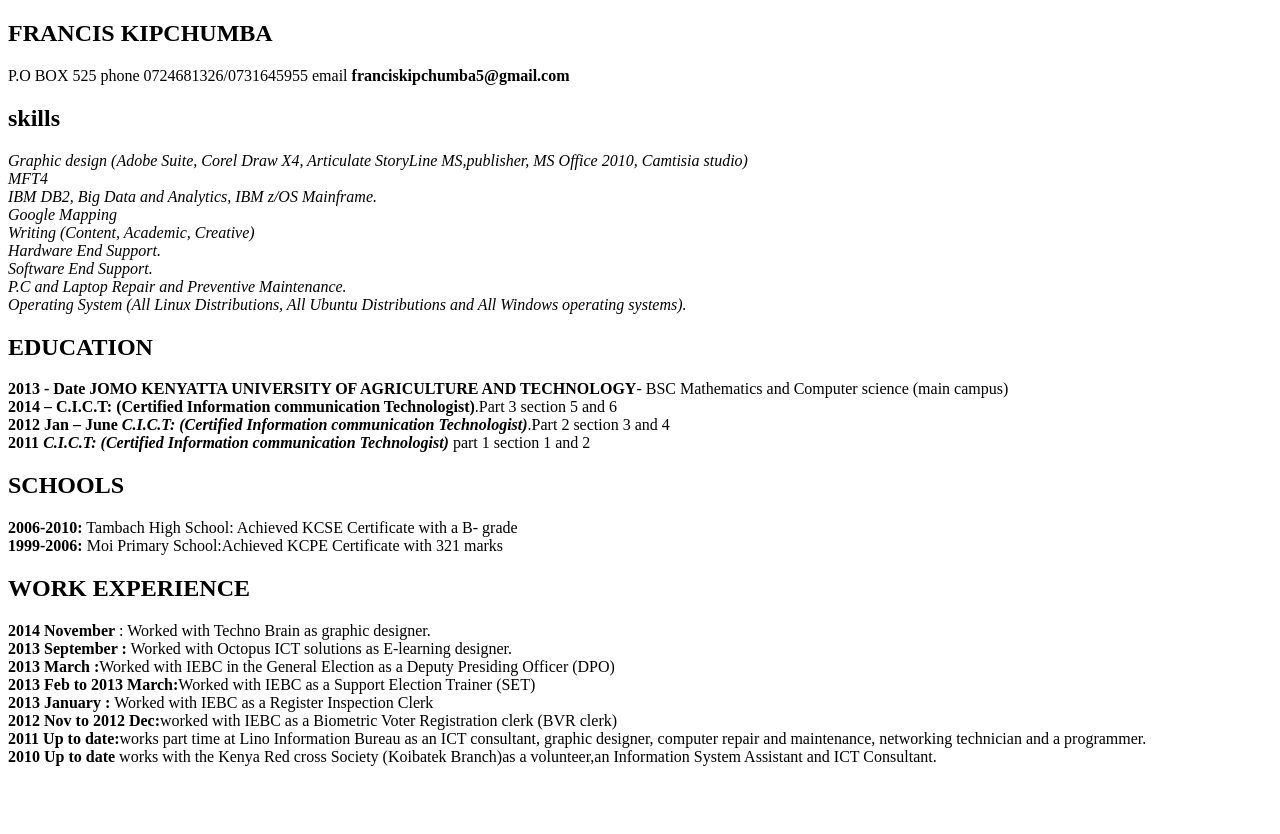
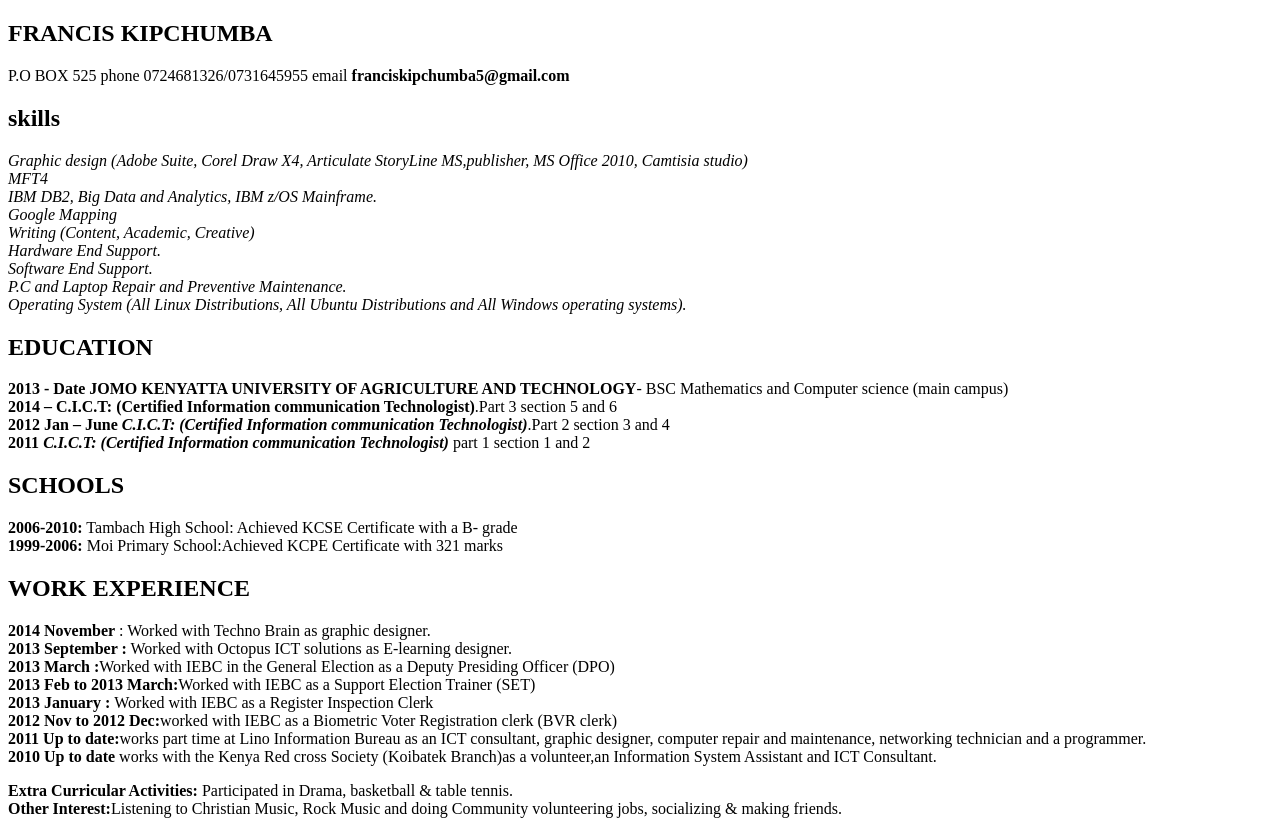
Before and after one commit to skafis/mycv, a plain HTML site: page index.html in a window 1280 px wide. Before the commit the page ends 800 px from the top, so only its background shows below. Drawn offline with Linux system fonts and the light colour scheme.

Commit message:
add activities and intrest  section

```diff
--- a/index.html
+++ b/index.html
@@ -57,6 +57,10 @@
             </p>
         </section>
     <section>
+        <p>
+            <strong>Extra Curricular Activities:</strong> Participated in Drama, basketball & table tennis.
+            <br> <strong> Other Interest:</strong>Listening to Christian Music, Rock Music and doing Community volunteering jobs, socializing & making friends.
+        </p>
     </section>
     </body>
 </html>
```
